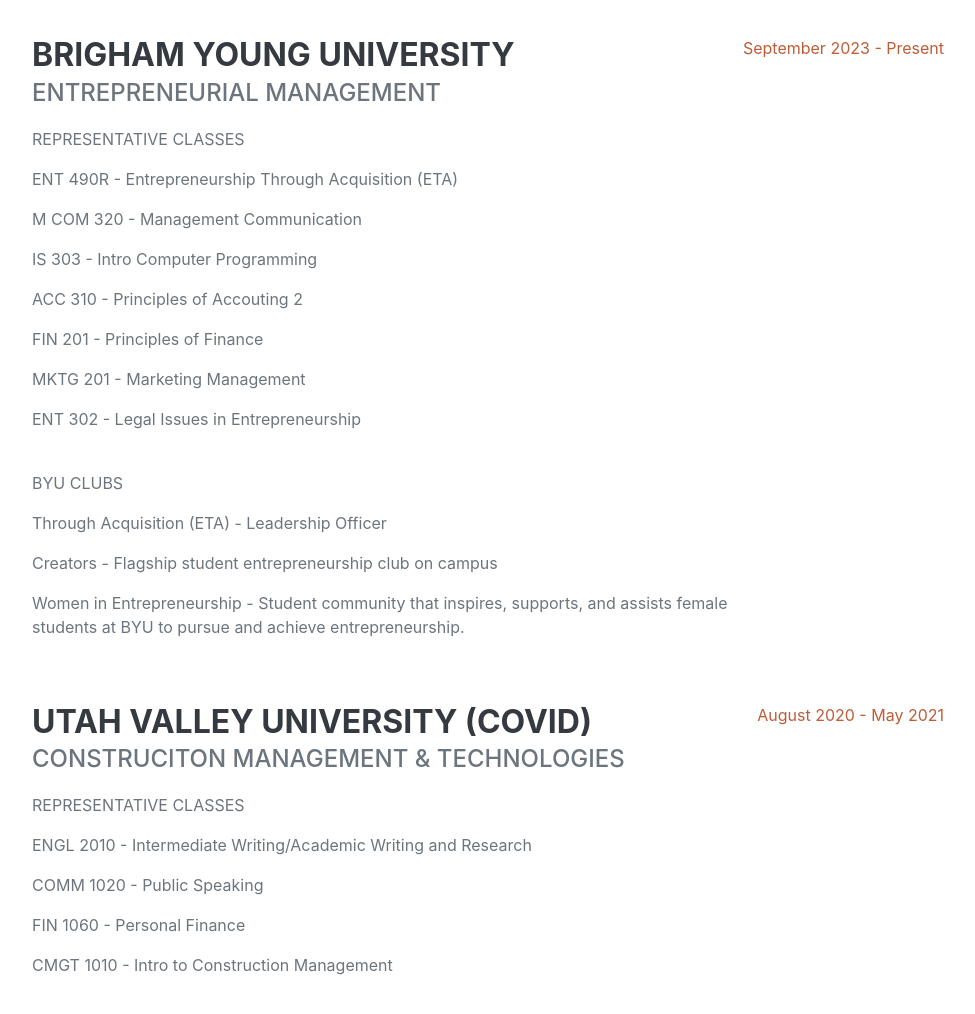
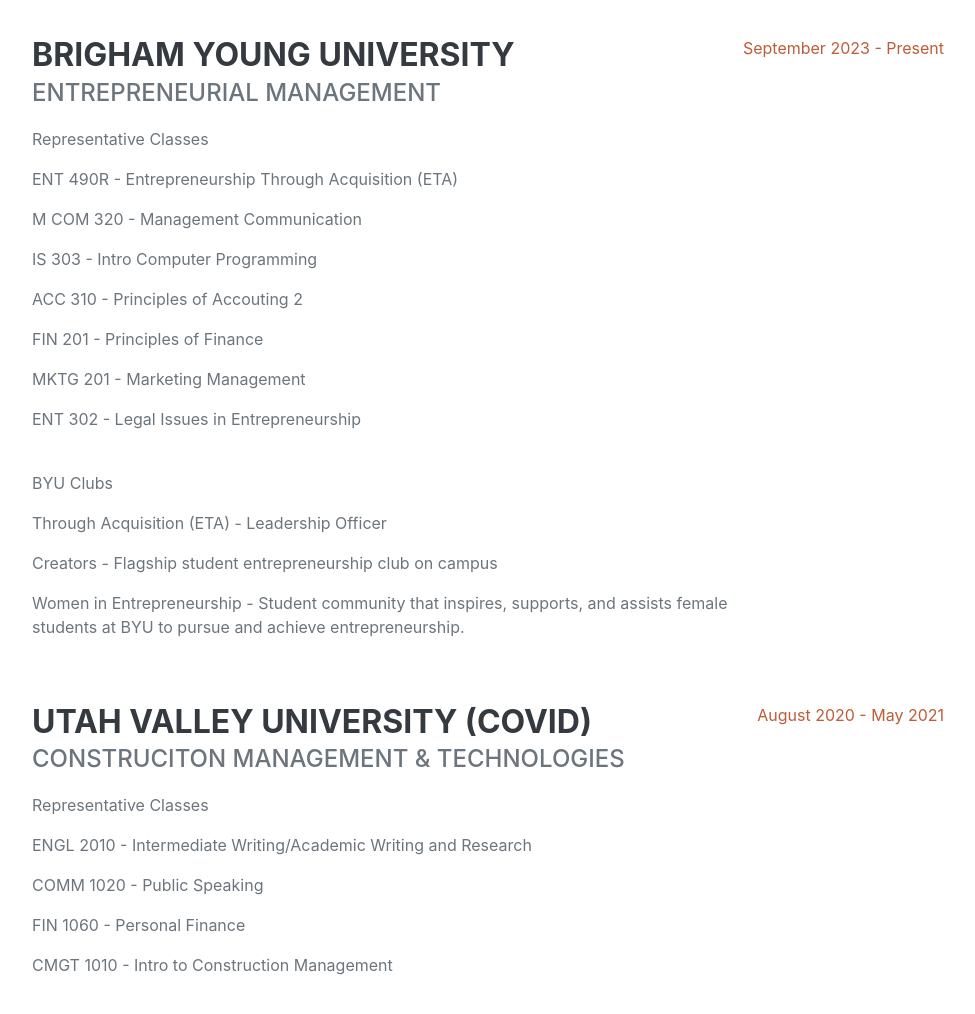
Before and after one commit to tydickson/IS201-Final-Project, a plain HTML site: page index.html in a window 1280 px wide. Shown: the part 2440-3454 px from the top of the page, without its empty margins (288-1263 px from the left). Drawn offline with nearby package versions, Linux system fonts and the light colour scheme; a web font is replaced by a local one.

Commit message:
Add files via upload

```diff
--- a/index.html
+++ b/index.html
@@ -69,13 +69,13 @@
                 <div class="resume-section-content">
                     <h2 class="mb-5">Experience</h2>
                     <div>
-                        <div class="d-flex flex-column flex-md-row justify-content-between mb-5">
+                    <div class="d-flex flex-column flex-md-row justify-content-between mb-5">
                         <div class="flex-grow-1">
                             <h3 class="mb-0">Co-Founder</h3>
                             <div class="subheading mb-3">KopaCabana Kids</div>
                             <p>As co-founder of KopaCabana Kids - an adjustable children's swimwear brand - alongside my wife, I drive our strategic vision and manage daily operations for our family-focused venture. I oversee business development, creative project management, and operational activities, ensuring that our initiatives deliver high-quality, enriching experiences for children while honing my skills in strategic planning and team leadership..</p>
+                        </div>
                         <div class="flex-shrink-0"><span class="text-primary">January 2025 - Present</span></div>
-                        </div>
                     </div>
                     <div class="d-flex flex-column flex-md-row justify-content-between mb-5">
                         <div class="flex-grow-1">
@@ -120,7 +120,7 @@
                         <div class="flex-grow-1">
                             <h3 class="mb-0">Brigham Young University</h3>
                             <div class="subheading mb-3">Entrepreneurial Management</div>
-                            <p>REPRESENTATIVE CLASSES</p>
+                            <p text-decoration: underline>Representative Classes</p>
                             <p>    ENT 490R - Entrepreneurship Through Acquisition (ETA)</p>
                             <p>    M COM 320 - Management Communication</p>
                             <p>    IS 303 - Intro Computer Programming</p>
@@ -129,7 +129,7 @@
                             <p>    MKTG 201 - Marketing Management</p>
                             <p>    ENT 302 - Legal Issues in Entrepreneurship</p>
                             <br>
-                            <p>BYU CLUBS</p>
+                            <p text-decoration: underline>BYU Clubs</p>
                             <p>    Through Acquisition (ETA) - Leadership Officer</p>
                             <p>    Creators - Flagship student entrepreneurship club on campus</p>
                             <p>    Women in Entrepreneurship - Student community that inspires, supports, and assists female students at BYU to pursue and achieve entrepreneurship.</p>
@@ -140,7 +140,7 @@
                         <div class="flex-grow-1">
                             <h3 class="mb-0">Utah Valley University (COVID)</h3>
                             <div class="subheading mb-3">Construciton Management & Technologies</div>
-                            <p>REPRESENTATIVE CLASSES</p>
+                            <p text-decoration: underline>Representative Classes</p>
                             <p>    ENGL 2010 - Intermediate Writing/Academic Writing and Research</p>
                             <p>    COMM 1020 - Public Speaking</p>
                             <p>    FIN 1060 - Personal Finance</p>
```
